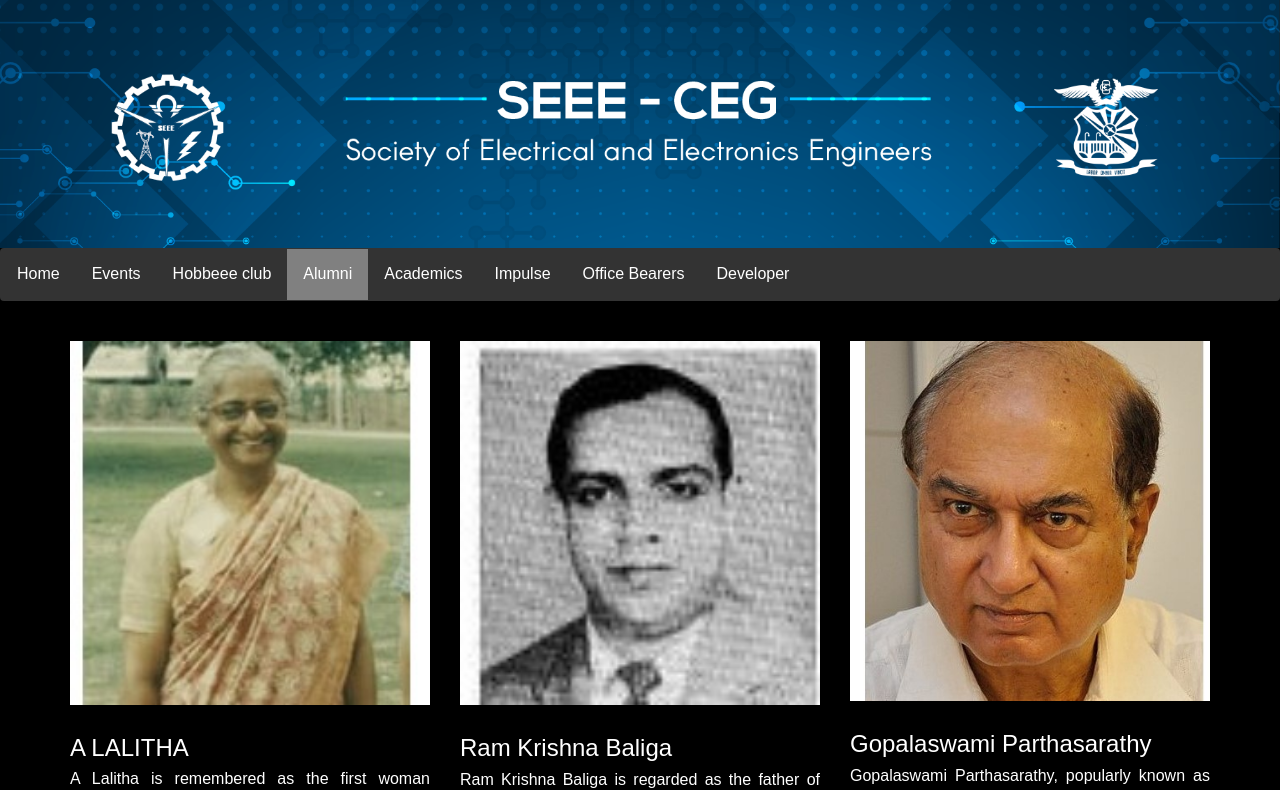
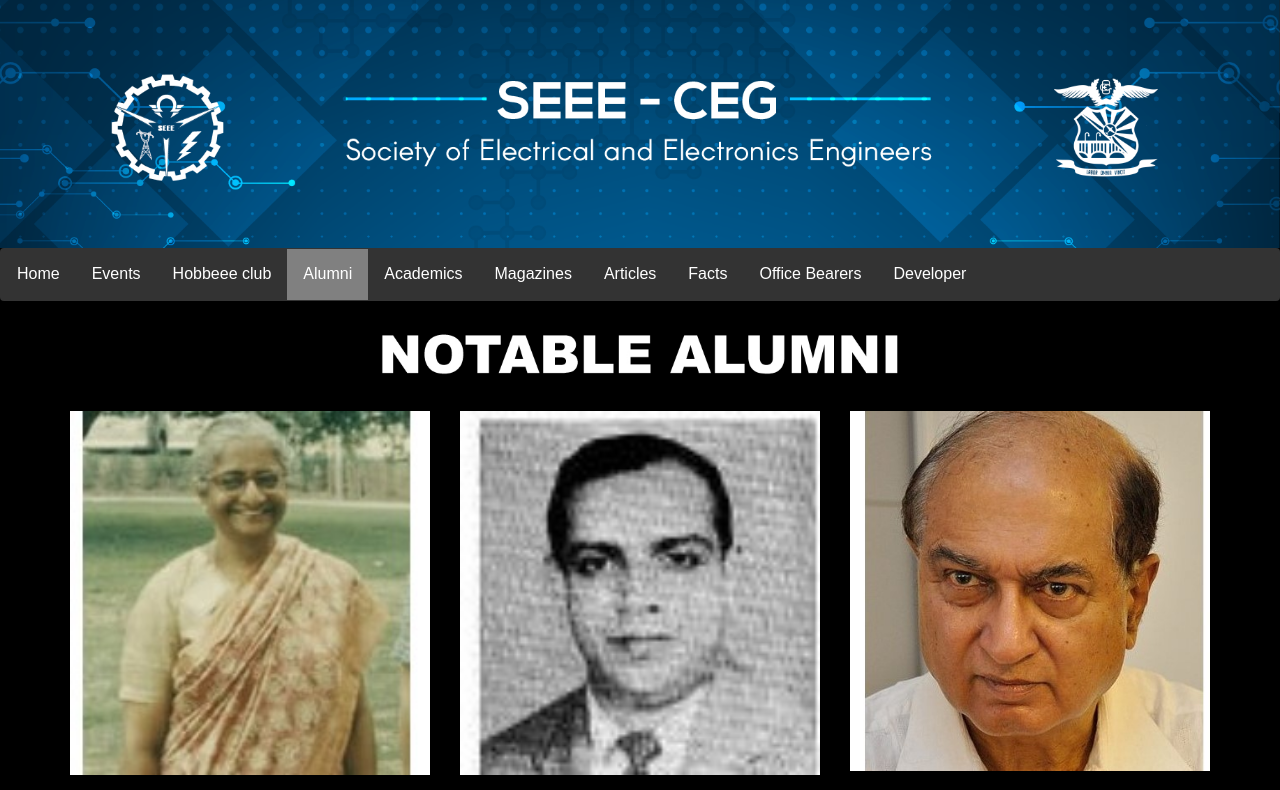
Before and after one commit to seeeceg/seeeceg.github.io, a plain HTML site: page alumni1.html in a window 1280 px wide. Shown: the top 790 px of the page. Drawn offline with nearby package versions, Linux system fonts and the light colour scheme.

Commit message:
Add files via upload

```diff
--- a/alumni1.html
+++ b/alumni1.html
@@ -328,11 +328,14 @@ ul.social-icons {
   <a href="waves.html">Events</a>
   <a href="Hobbeeeclub.html">Hobbeee club</a>
   <a href="alumni1.html" class="active">Alumni</a>
-   <a href="study.html">Academics</a>
-  <a href="magazine.html">Impulse</a>
+   <a href="academic.html">Academics</a>
+  <a href="magazine.html">Magazines</a>
+  <a href="article.html">Articles</a>
+  <a href="facts.html">Facts</a>
   <a href="Contactus.html">Office Bearers</a>
   <a href="developer.html">Developer</a>
 </div>
+<img src="alumini.jpg" class="responsive">
 <div class="container">
 
   <div class="row heading">
```
